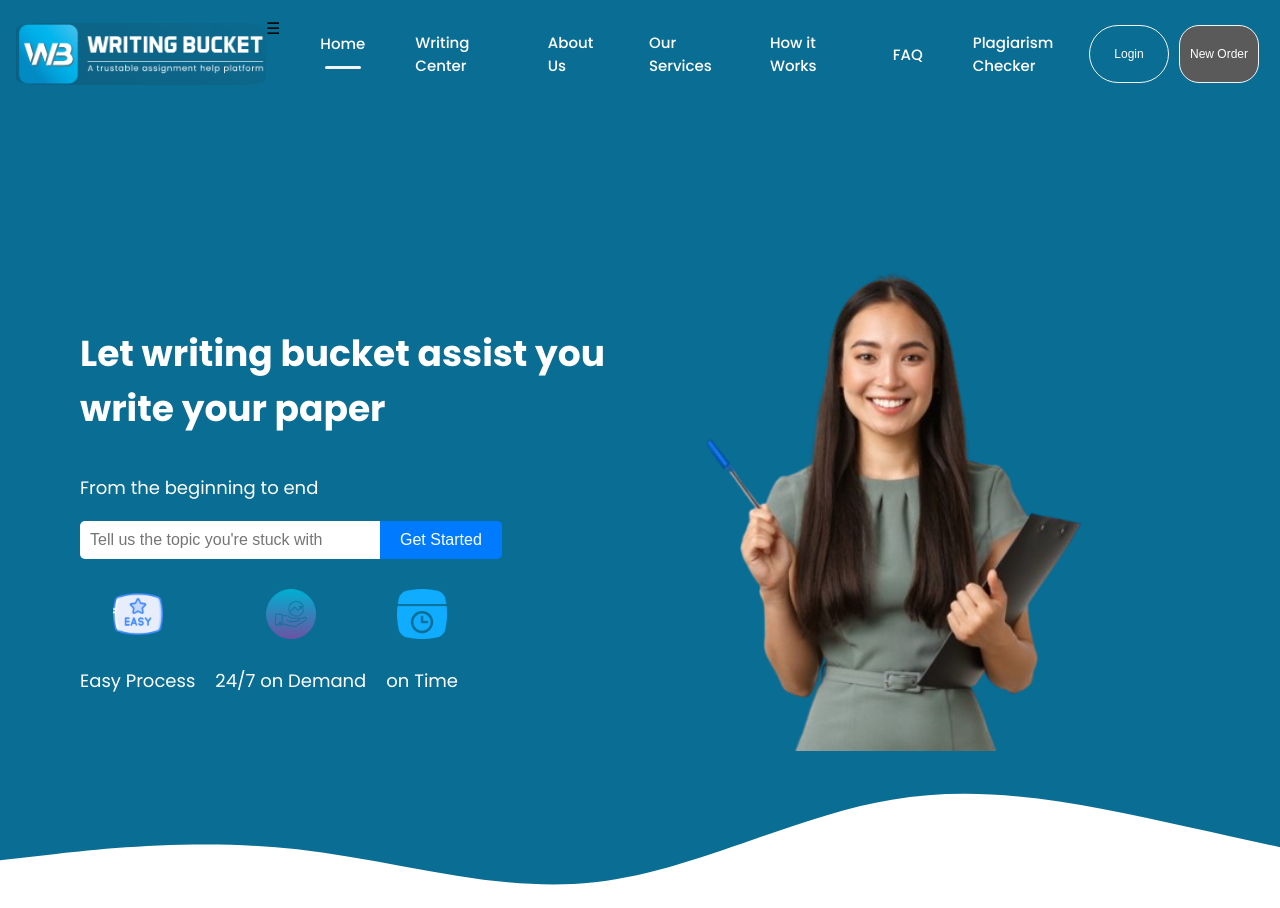
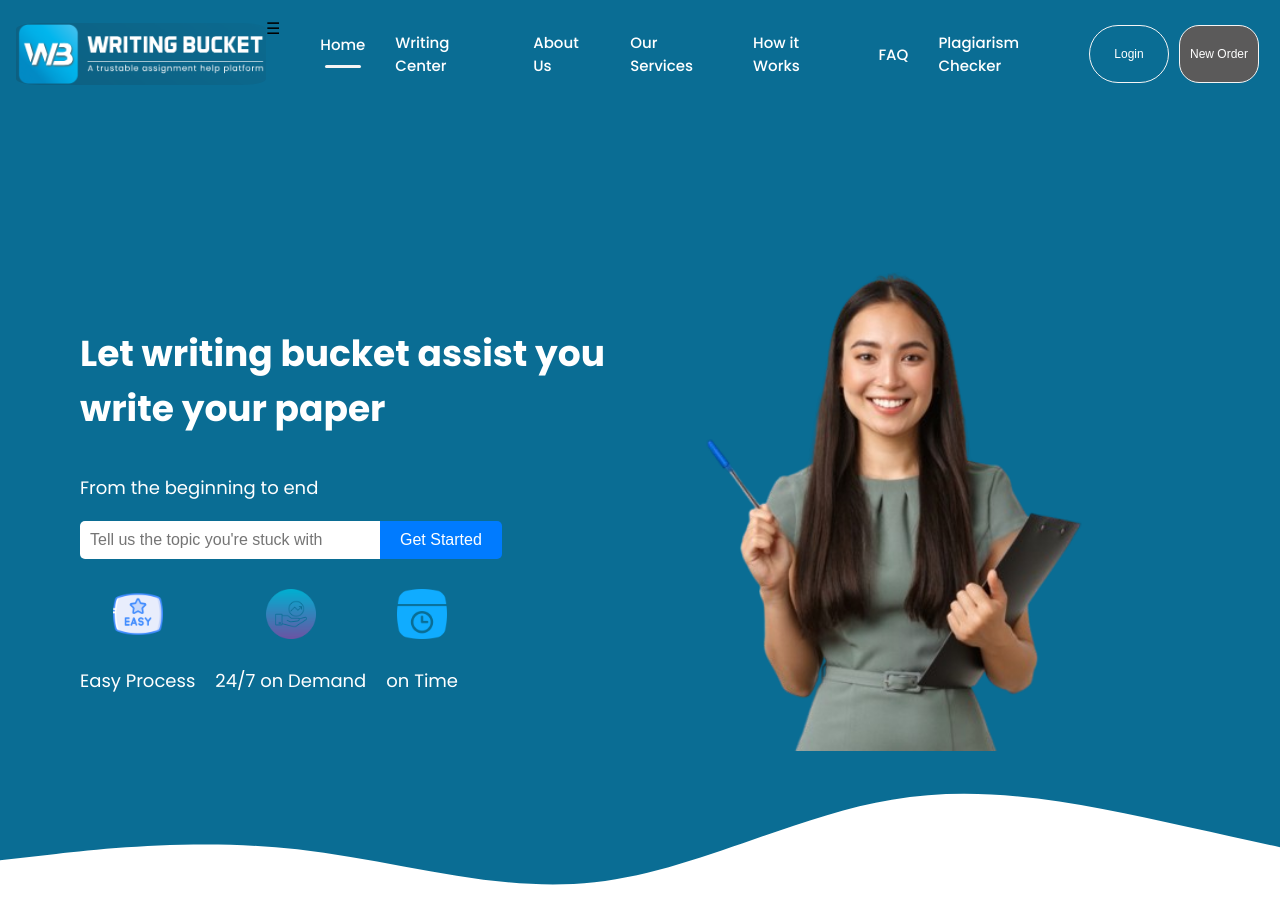
Before and after one commit to omwanda98/writing-bucket, a React (Create React App) app: page / in a window 1280 px wide. Built offline with nearby package versions, Linux system fonts and the light colour scheme.

Commit message:
navbar update

```diff
--- a/src/Components/Navbar/Navbar.css
+++ b/src/Components/Navbar/Navbar.css
@@ -26,7 +26,7 @@
   display: flex;
   align-items: center;
   list-style: none;
-    gap: 50px;
+  gap: 30px;
   color: white;
   font-size: 15px;
   font-weight: 500;
@@ -38,7 +38,7 @@
   flex-direction: column;
   align-items: center;
   justify-content: center;
-    gap: 3px;
+  gap: 2px;
   cursor: pointer;
 }
 
@@ -108,7 +108,7 @@
   top: 100%;
   left: 0;
   background-color: #f9f9f9;
-    box-shadow: 0px 8px 16px 0px rgba(0,0,0,0.2);
+  box-shadow: 0px 8px 16px 0px rgba(0, 0, 0, 0.2);
   padding: 12px 16px;
   z-index: 1000; /*to make sure it does not go under hero its z-index must be larger*/
   display: flex;
@@ -119,7 +119,8 @@
   align-content: left;
 }
 
-.dropdown:hover .dropdown-content, .dropdown:focus .dropdown-content {
+.dropdown:hover .dropdown-content,
+.dropdown:focus .dropdown-content {
   display: flex;
 }
 
@@ -178,7 +179,8 @@
     width: 100%;
   }
 
-    .nav-login, .new-order {
+  .nav-login,
+  .new-order {
     width: 100%;
     display: flex;
     justify-content: center;
@@ -212,7 +214,8 @@
     margin: 5px 0;
   }
 
-    .dropdown:hover .dropdown-content, .dropdown:focus .dropdown-content {
+  .dropdown:hover .dropdown-content,
+  .dropdown:focus .dropdown-content {
     display: block; /* Show dropdown on hover and focus */
   }
 }
```
Lines whose indentation alone changed are shown as unchanged.
